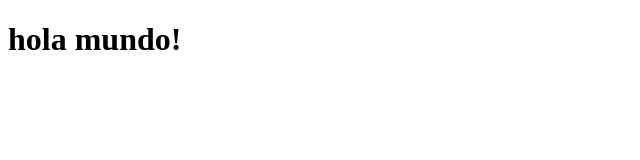
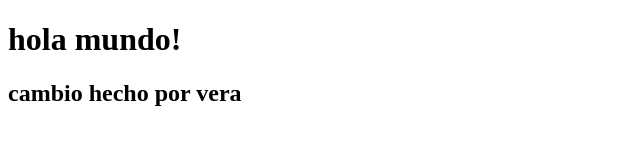
Before and after one commit to veracristobvl/git-test, a plain HTML site: page index.html in a window 1280 px wide. Shown: the whole page, without its empty margins (0-640 px from the left). Drawn offline with Linux system fonts and the light colour scheme.

Commit message:
Primer commit en rama vera

```diff
--- a/index.html
+++ b/index.html
@@ -7,5 +7,6 @@
 </head>
 <body>
     <h1>hola mundo!</h1>
+    <h2>cambio hecho por vera</h2>
 </body>
 </html>
```
